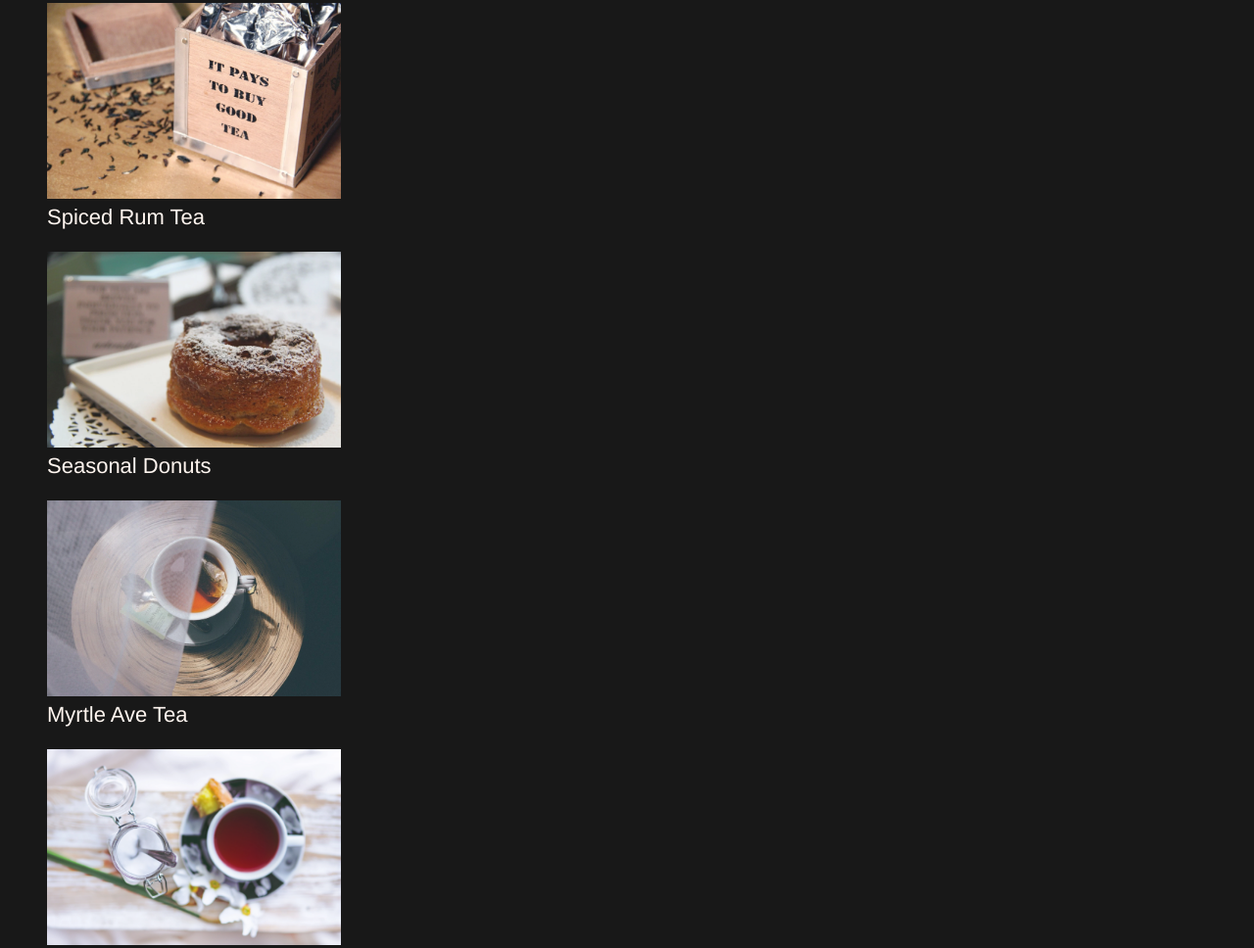
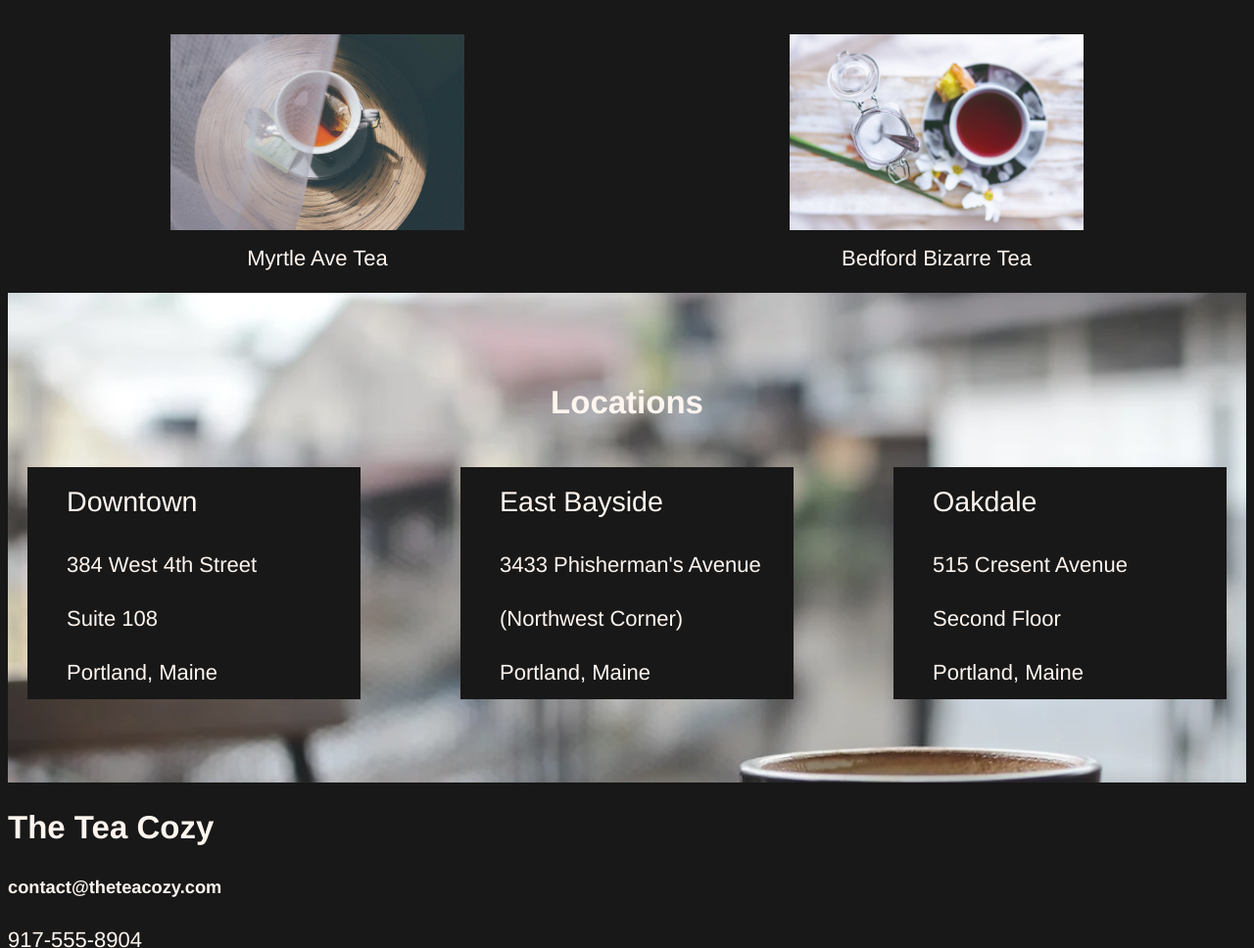
Before and after one commit to jpink-dot/teacozy, a plain HTML site: page index.html in a window 1280 px wide. Shown: the part 1340-2308 px from the top of the page at 98% size. Drawn offline with Linux system fonts and the light colour scheme.

Commit message:
WIP, locations kina working

```diff
--- a/index.html
+++ b/index.html
@@ -54,6 +54,8 @@
     </div>
 
     <div class="locations">
+        <h2>Locations</h2>
+        <div class="places">
             <ul class="downtown">
                 <li id="name">Downtown</li>
                 <li>384 West 4th Street</li>
@@ -73,6 +75,7 @@
                 <li>Portland, Maine</li>
             </ul>
         </div>
+    </div>
 
     <div class="contact">
         <h2>The Tea Cozy</h2>
--- a/resources/style.css
+++ b/resources/style.css
@@ -23,10 +23,21 @@ header nav li {
 }
 
 /* Gallery */
+.gallery {
+    display: inline-flex;
+    max-width: 100%;
+    flex-wrap: wrap;
+    justify-content: space-around;
+}
 
 .gallery img {
     height: 200px;
     width: 300px;
+}
+
+.gallery figcaption {
+    margin-top: 10px;
+    text-align: center;
 }
 
 /* Mission */
@@ -59,6 +70,41 @@ header nav li {
     flex-direction: column;
 }
 
-.monthly h2 {
+/* Locations */
 
+.locations {
+    background-image: url(./img-locations-background.webp);
+    background-size: cover;
+    width: 100%;
+    height: 500px;
+    display: flex;
+    justify-content: center;
+    align-items: center;
+    flex-direction: column;
 }
+
+.locations h2 {
+    width: 100%;
+    align-content: center;
+    justify-content: center;
+    text-align: center;
+}
+
+.places {
+    display: inline-flex;
+    justify-content: space-between;
+    width: 100%;
+}
+
+.places ul {
+    width: 300px;
+    height: auto;
+    line-height: 2.5;
+    background-color: black;
+    list-style-type: none;
+    margin: 20px;
+}
+
+#name {
+    font-size: 1.3rem;
+}
```
Lines whose indentation alone changed are shown as unchanged.
